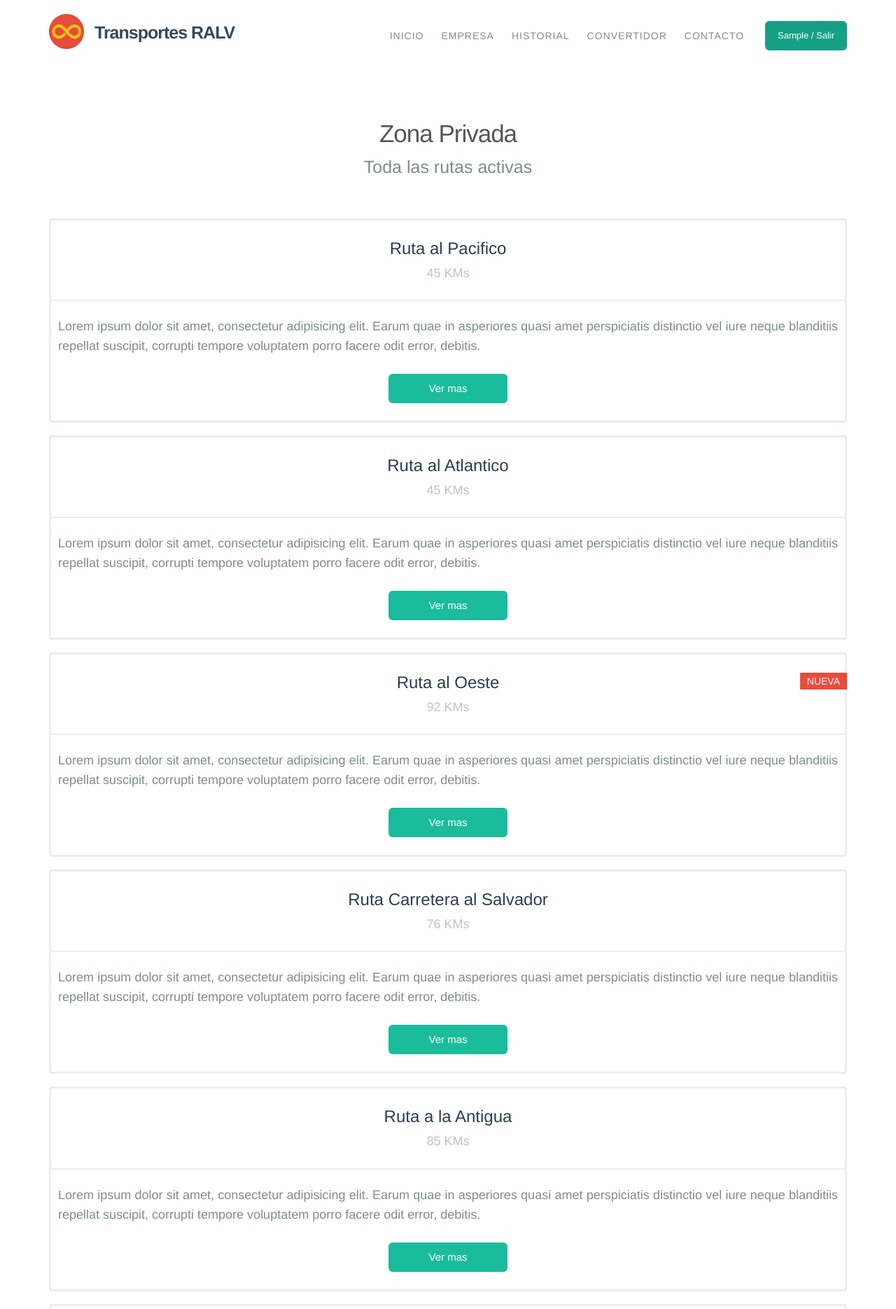
After one commit to WALR/vehiculo, a Django app: page /zonaprivada/ in a window 1280 px wide. The commit adds this page. Shown: the top 1870 px of the page at 70% size. Run offline with Django 3.2, Linux system fonts and the light colour scheme; the visitor is signed in with stand-in values (Sample User, id 1); some libraries are stand-ins or nearby versions.

Commit message:
Permisos user

```diff
--- a/Vehiculos/settings.py
+++ b/Vehiculos/settings.py
@@ -30,7 +30,7 @@ ALLOWED_HOSTS = []
 # Logeo
 from django.core.urlresolvers import reverse_lazy
 LOGIN_URL = reverse_lazy('index')
-LOGIN_REDIRECT_URL = reverse_lazy('index')
+LOGIN_REDIRECT_URL = reverse_lazy('zonaprivada')
 LOGOUT_URL = reverse_lazy('logout')
 
 # Application definition
@@ -78,7 +78,7 @@ DATABASES = {
 # Internationalization
 # https://docs.djangoproject.com/en/1.6/topics/i18n/
 
-LANGUAGE_CODE = 'es-GT'
+LANGUAGE_CODE = 'es-MX'
 
 TIME_ZONE = 'UTC'
 
--- a/Vehiculos/urls.py
+++ b/Vehiculos/urls.py
@@ -9,6 +9,6 @@ urlpatterns = patterns('',
     # url(r'^blog/', include('blog.urls')),
 
     url(r'^', include('zonapublica.urls')),
-    #url(r'^', include('zonaprivada.urls')),
+    url(r'^', include('zonaprivada.urls')),
     url(r'^admin/', include(admin.site.urls)),
 )
--- /dev/null
+++ b/templates/zonaprivada/privada.html
@@ -0,0 +1,127 @@
+{% extends "base.html" %}
+{% block title %}
+Zona Privada
+{% endblock %}
+
+{% block bar %}
+<li><a href="/">INICIO</a></li>
+<li><a href="/empresa/">EMPRESA</a></li>
+<li><a href="/historial/">HISTORIAL</a></li>
+<li><a href="/convertidor/">CONVERTIDOR</a></li>
+<li><a href="/contacto/">CONTACTO</a></li>
+{% endblock %}
+{% block user %}
+{% if user.is_authenticated %}
+<div class="navbar-form pull-left">
+    <a class="btn btn-primary" href="/cerrar/">{{user.username|capfirst}} / Salir</a>
+</div>
+{% else %}
+    <div class="navbar-form pull-left">
+        <a class="btn btn-primary" href="/login/">LOGIN</a>
+    </div>
+{% endif %}
+{% endblock %}
+
+{% block content %}
+<section class="price-1">
+    <div class="container">
+    <h3 style="color:#565656">Zona Privada</h3>
+        <p class="lead">
+            Toda las rutas activas
+        </p>
+        <div class="row plans">
+            <div class="col-md-12">
+                <div class="plan">
+                    <div class="title">Ruta al Pacifico</div>
+                    <div class="price">45 KMs</div>
+                    <div class="description" align="justify">
+                        <b>Lorem ipsum dolor sit amet, consectetur adipisicing elit. Earum quae in asperiores quasi amet perspiciatis distinctio vel iure neque blanditiis repellat suscipit, corrupti tempore voluptatem porro facere odit error, debitis.</b>
+                    </div>
+                    <a class="btn btn-primary" href="#">Ver mas</a>
+                </div>
+            </div>
+        </div>
+        <div class="col-md-1">&nbsp;</div>
+        <div class="row plans">
+            <div class="col-md-12">
+                <div class="plan">
+                    <div class="title">Ruta al Atlantico</div>
+                    <div class="price">45 KMs</div>
+                    <div class="description" align="justify">
+                        <b>Lorem ipsum dolor sit amet, consectetur adipisicing elit. Earum quae in asperiores quasi amet perspiciatis distinctio vel iure neque blanditiis repellat suscipit, corrupti tempore voluptatem porro facere odit error, debitis.</b>
+                    </div>
+                    <a class="btn btn-primary" href="#">Ver mas</a>
+                </div>
+            </div>
+        </div>
+        <div class="col-md-1">&nbsp;</div>
+        <div class="row plans">
+            <div class="col-md-12">
+                <div class="plan">
+                    <div class="title">Ruta al Oeste</div>
+                    <div class="price">92 KMs</div>
+                    <div class="description" align="justify">
+                        <b>Lorem ipsum dolor sit amet, consectetur adipisicing elit. Earum quae in asperiores quasi amet perspiciatis distinctio vel iure neque blanditiis repellat suscipit, corrupti tempore voluptatem porro facere odit error, debitis.</b>
+                    </div>
+                    <a class="btn btn-primary" href="#">Ver mas</a>
+                    <div class="ribbon">NUEVA</div>
+                </div>
+            </div>
+        </div>
+        <div class="col-md-1">&nbsp;</div>
+        <div class="row plans">
+            <div class="col-md-12">
+                <div class="plan">
+                    <div class="title">Ruta Carretera al Salvador</div>
+                    <div class="price">76 KMs</div>
+                    <div class="description" align="justify">
+                        <b>Lorem ipsum dolor sit amet, consectetur adipisicing elit. Earum quae in asperiores quasi amet perspiciatis distinctio vel iure neque blanditiis repellat suscipit, corrupti tempore voluptatem porro facere odit error, debitis.</b>
+                    </div>
+                    <a class="btn btn-primary" href="#">Ver mas</a>
+                </div>
+            </div>
+        </div>
+        <div class="col-md-1">&nbsp;</div>
+        <div class="row plans">
+            <div class="col-md-12">
+                <div class="plan">
+                    <div class="title">Ruta a la Antigua</div>
+                    <div class="price">85 KMs</div>
+                    <div class="description" align="justify">
+                        <b>Lorem ipsum dolor sit amet, consectetur adipisicing elit. Earum quae in asperiores quasi amet perspiciatis distinctio vel iure neque blanditiis repellat suscipit, corrupti tempore voluptatem porro facere odit error, debitis.</b>
+                    </div>
+                    <a class="btn btn-primary" href="#">Ver mas</a>
+                </div>
+            </div>
+        </div>
+        <div class="col-md-1">&nbsp;</div>
+        <div class="row plans">
+            <div class="col-md-12">
+                <div class="plan">
+                    <div class="title">Ruta Costanera</div>
+                    <div class="price">95 KMs</div>
+                    <div class="description" align="justify">
+                        <b>Lorem ipsum dolor sit amet, consectetur adipisicing elit. Earum quae in asperiores quasi amet perspiciatis distinctio vel iure neque blanditiis repellat suscipit, corrupti tempore voluptatem porro facere odit error, debitis.</b>
+                    </div>
+                    <a class="btn btn-primary" href="#">Ver mas</a>
+                    <div class="ribbon">NUEVA</div>
+                </div>
+            </div>
+        </div>
+        <div class="col-md-1">&nbsp;</div>
+        <div class="row plans">
+            <div class="col-md-12">
+                <div class="plan">
+                    <div class="title">Ruta Nort-Oeste</div>
+                    <div class="price">74 KMs</div>
+                    <div class="description" align="justify">
+                        <b>Lorem ipsum dolor sit amet, consectetur adipisicing elit. Earum quae in asperiores quasi amet perspiciatis distinctio vel iure neque blanditiis repellat suscipit, corrupti tempore voluptatem porro facere odit error, debitis.</b>
+                    </div>
+                    <a class="btn btn-primary" href="#">Ver mas</a>
+                </div>
+            </div>
+        </div>
+        <div class="col-md-1">&nbsp;</div>
+    </div>
+</section>
+{% endblock %}
--- a/templates/zonapublica/convertidor.html
+++ b/templates/zonapublica/convertidor.html
@@ -81,7 +81,7 @@ Empresa
         $('#ckms').on('click',function(){
         var kl = $('#kms').val();
         c = kl/k;
-        $('#mks').val('');
+        $('#kms').val('');
         console.log("Convertir "+c);
         $('#resultadoK').append($('<li>').text(kl+" KMs = "+c+" Millas"));
         });
--- /dev/null
+++ b/zonaprivada/urls.py
@@ -0,0 +1,7 @@
+from django.conf.urls import patterns, include, url
+from .views import *
+
+urlpatterns = patterns('',
+    url(r'^zonaprivada/$', zonaprivada.as_view(), name='zonaprivada'),
+
+)
--- a/zonaprivada/views.py
+++ b/zonaprivada/views.py
@@ -1,3 +1,13 @@
 from django.shortcuts import render
+from django.views.generic import TemplateView
+from django.contrib.auth.decorators import login_required
+from django.utils.decorators import method_decorator
 
-# Create your views here.
+
+class LoginRequiredMixin(object):
+    @method_decorator(login_required)
+    def dispatch(self, request, *args, **kwargs):
+        return super(LoginRequiredMixin, self).dispatch(request, *args, **kwargs)
+
+class zonaprivada(LoginRequiredMixin, TemplateView):
+    template_name = 'zonaprivada/privada.html'
--- a/zonapublica/models.py
+++ b/zonapublica/models.py
@@ -1,12 +1,13 @@
 from django.db import models
 
 class rutaInteres(models.Model):
+    nombre = models.CharField(max_length=150)
     descripcion = models.TextField(max_length=200)
     direccion = models.CharField(max_length=60, blank=True)
     telefono = models.IntegerField(max_length=50, blank=True)
     email = models.EmailField(max_length=50, blank=True)
     fecha = models.DateField(max_length=50)
-    estado = models.CharField(max_length=30)
+    leido_estado = models.BooleanField(default=False)
 
     def __unicode__(self):
         return self.descripcion
```
Also changed, not shown: zonapublica/views.py (+28 -5 lines), 8 other files.
